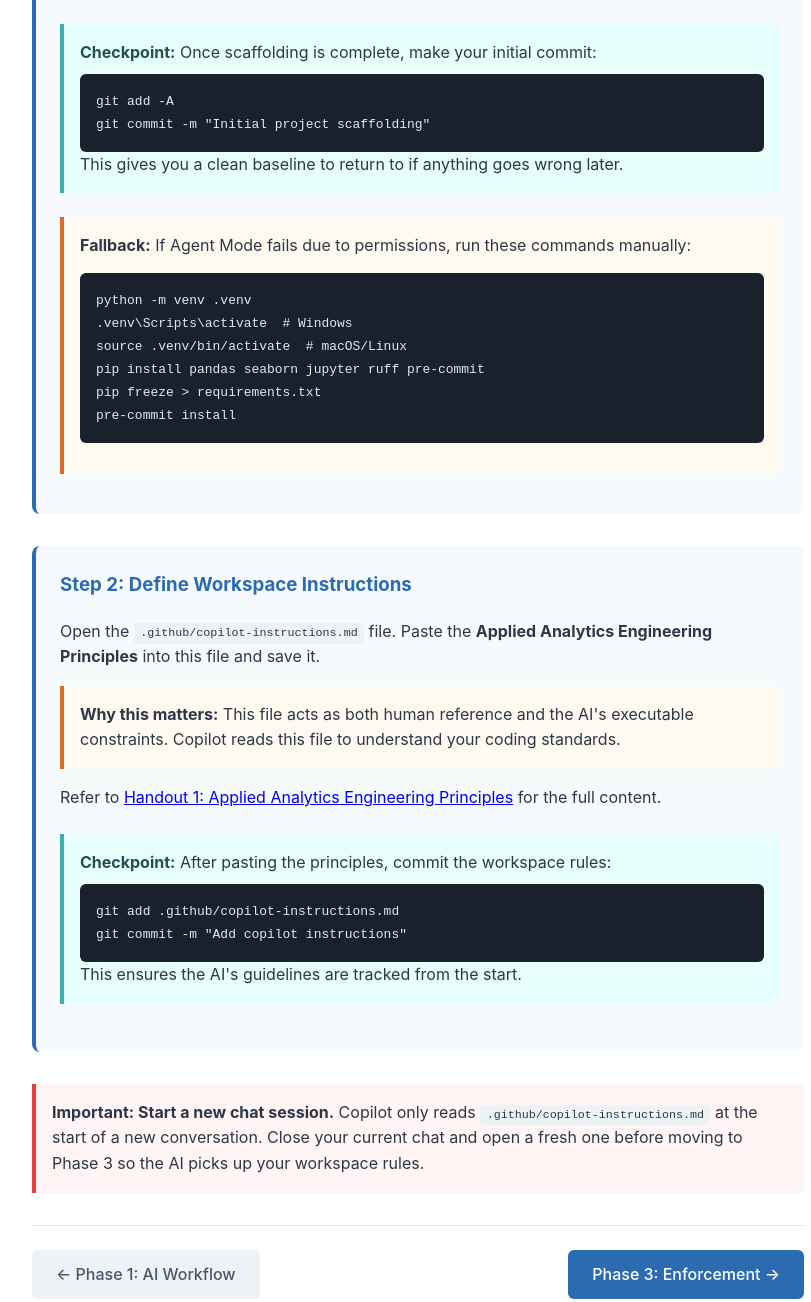
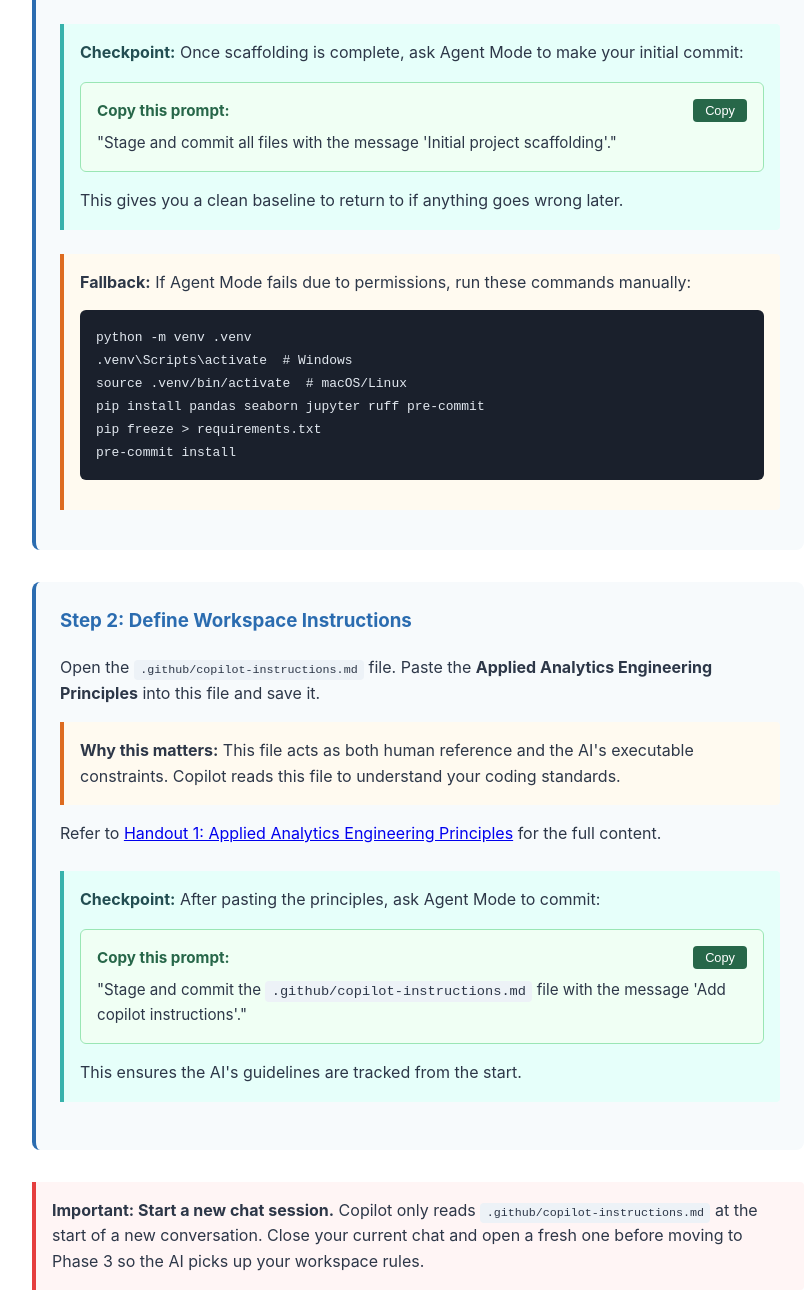
Before and after one commit to Cstewart-HC/programming_w_agents, a plain HTML site: page docs/phases/phase2.html in a window 1280 px wide. Shown: the part 1214-2516 px from the top of the page, without its empty margins (222-1033 px from the left). Drawn offline with Linux system fonts and the light colour scheme.

Commit message:
Use Agent Mode for commit checkpoints instead of manual git commands

```diff
--- a/docs/phases/phase2.html
+++ b/docs/phases/phase2.html
@@ -168,9 +168,14 @@
                 </div>
 
                 <div class="commit-checkpoint">
-                    <strong>Checkpoint:</strong> Once scaffolding is complete, make your initial commit:
-                    <pre><code>git add -A
-git commit -m "Initial project scaffolding"</code></pre>
+                    <strong>Checkpoint:</strong> Once scaffolding is complete, ask Agent Mode to make your initial commit:
+                    <div class="prompt-box">
+                        <div class="prompt-label">
+                            <strong>Copy this prompt:</strong>
+                            <button class="copy-btn" onclick="copyPrompt(this)">Copy</button>
+                        </div>
+                        "Stage and commit all files with the message 'Initial project scaffolding'."
+                    </div>
                     This gives you a clean baseline to return to if anything goes wrong later.
                 </div>
 
@@ -196,9 +201,14 @@ pre-commit install</code></pre>
                 <p>Refer to <a href="../handouts/principles.html">Handout 1: Applied Analytics Engineering Principles</a> for the full content.</p>
 
                 <div class="commit-checkpoint">
-                    <strong>Checkpoint:</strong> After pasting the principles, commit the workspace rules:
-                    <pre><code>git add .github/copilot-instructions.md
-git commit -m "Add copilot instructions"</code></pre>
+                    <strong>Checkpoint:</strong> After pasting the principles, ask Agent Mode to commit:
+                    <div class="prompt-box">
+                        <div class="prompt-label">
+                            <strong>Copy this prompt:</strong>
+                            <button class="copy-btn" onclick="copyPrompt(this)">Copy</button>
+                        </div>
+                        "Stage and commit the <code>.github/copilot-instructions.md</code> file with the message 'Add copilot instructions'."
+                    </div>
                     This ensures the AI's guidelines are tracked from the start.
                 </div>
             </div>
```
